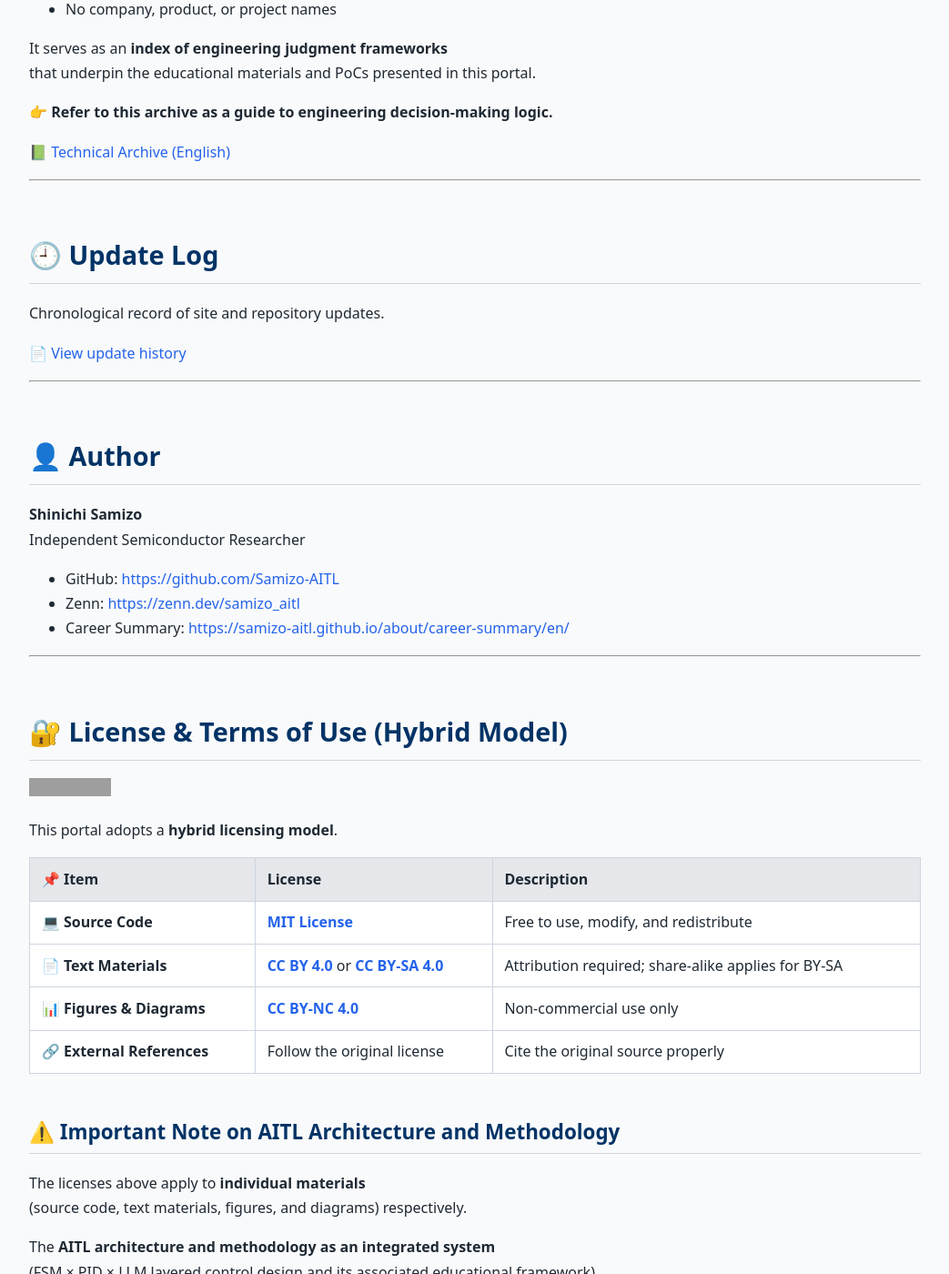
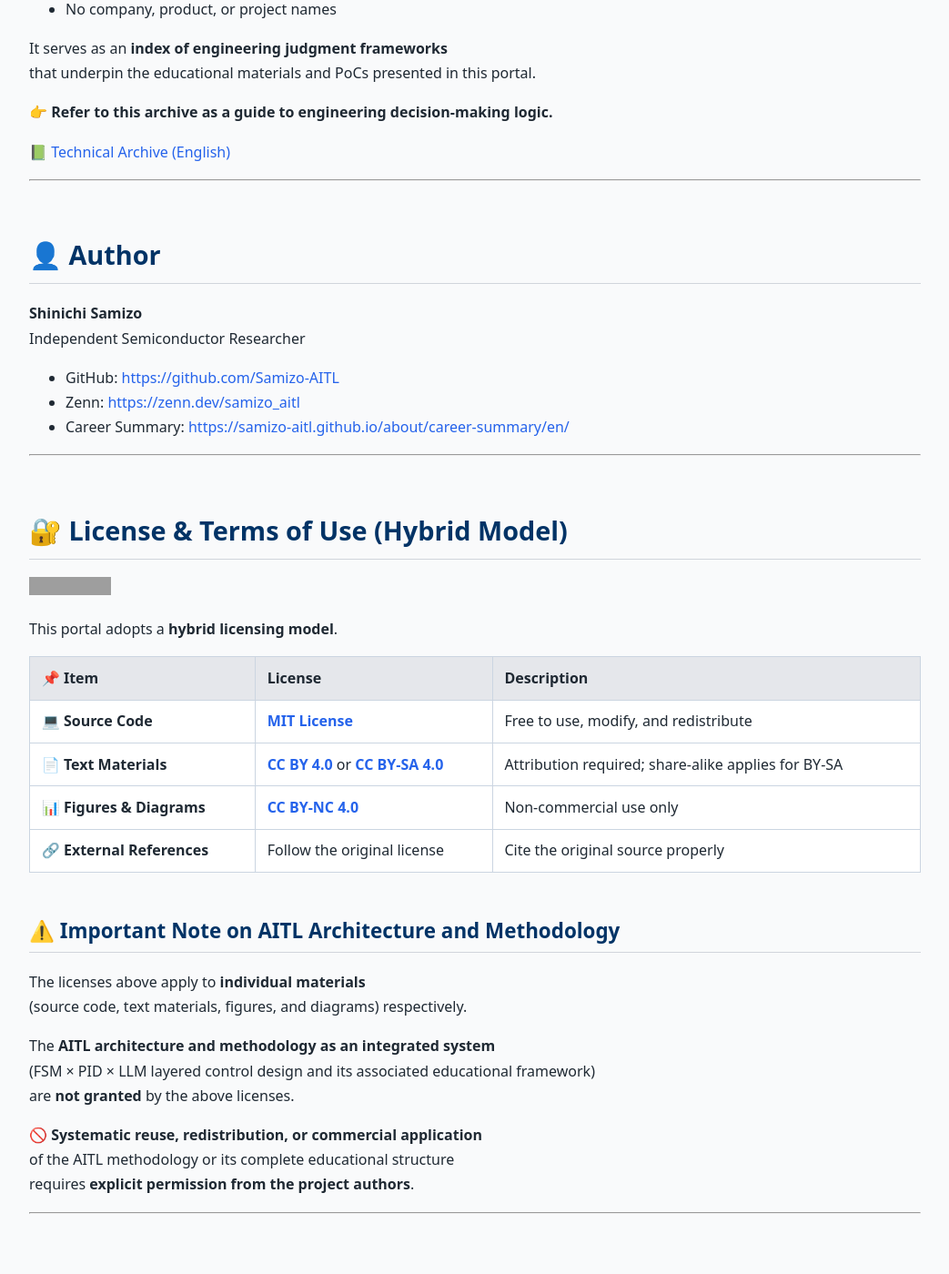
Before and after one commit to Samizo-AITL/Samizo-AITL.github.io, a Jekyll site: the page built from portal/en/index.md, in a window 1280 px wide and 1400 px high, scrolled down 24488 px. Shown: the whole window at 91% size, without its empty margins (118-1161 px from the left). Built offline with Jekyll 4.4.1, drawn with Linux system fonts in a browser that asks for light colours; some of the changed text lies outside the part shown; grey boxes are pictures that could not be loaded.

Commit message:
Update index.md

```diff
--- a/portal/en/index.md
+++ b/portal/en/index.md
@@ -827,13 +827,6 @@ that underpin the educational materials and PoCs presented in this portal.
 
 ---
 
-# 🕘 Update Log
-Chronological record of site and repository updates.
-
-[📄 View update history](https://samizo-aitl.github.io/about/update/en/)
-
----
-
 # 👤 Author
 
 **Shinichi Samizo**
```
Also changed, not shown: other parts of portal/en/index.md (+7 -0 lines).
